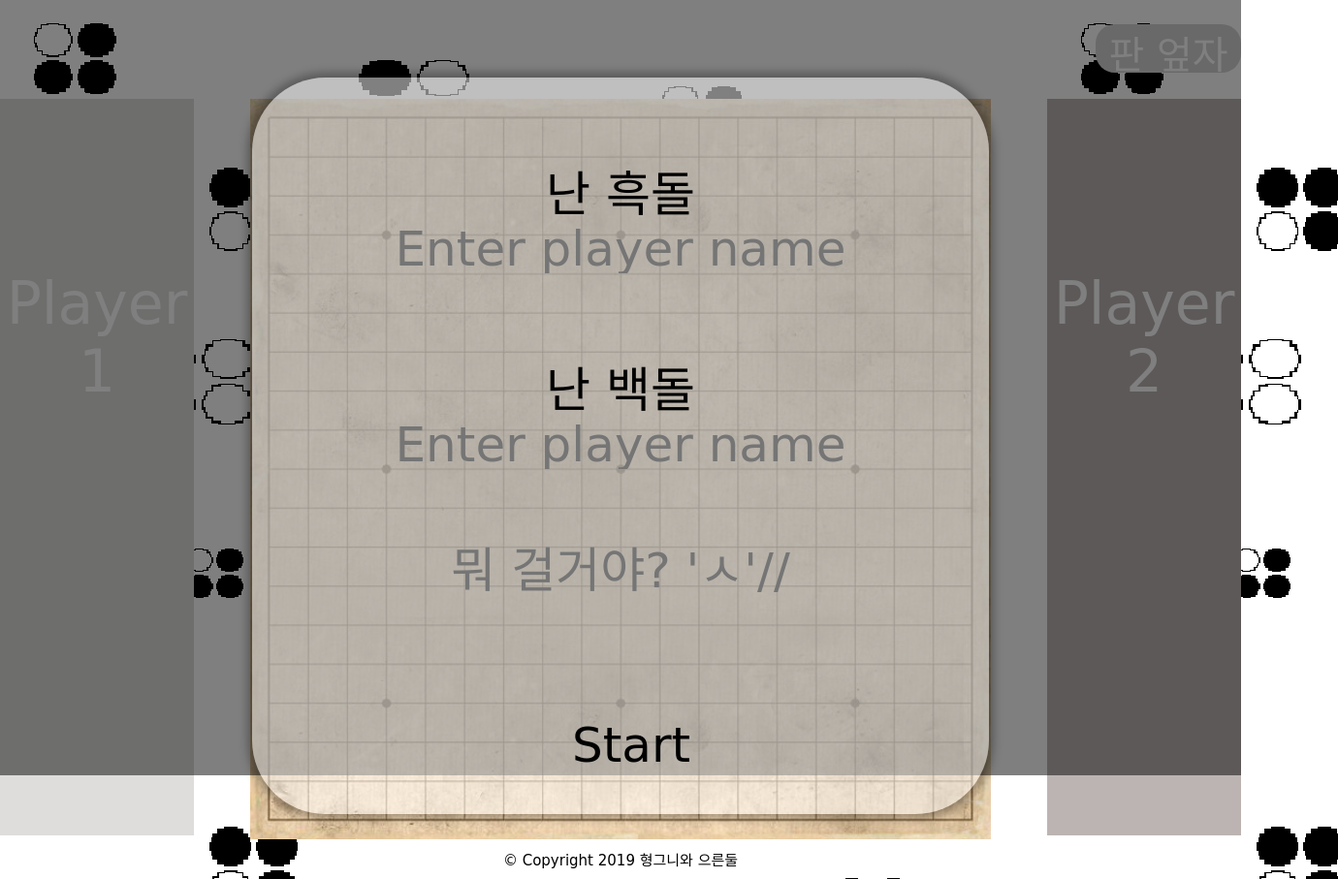
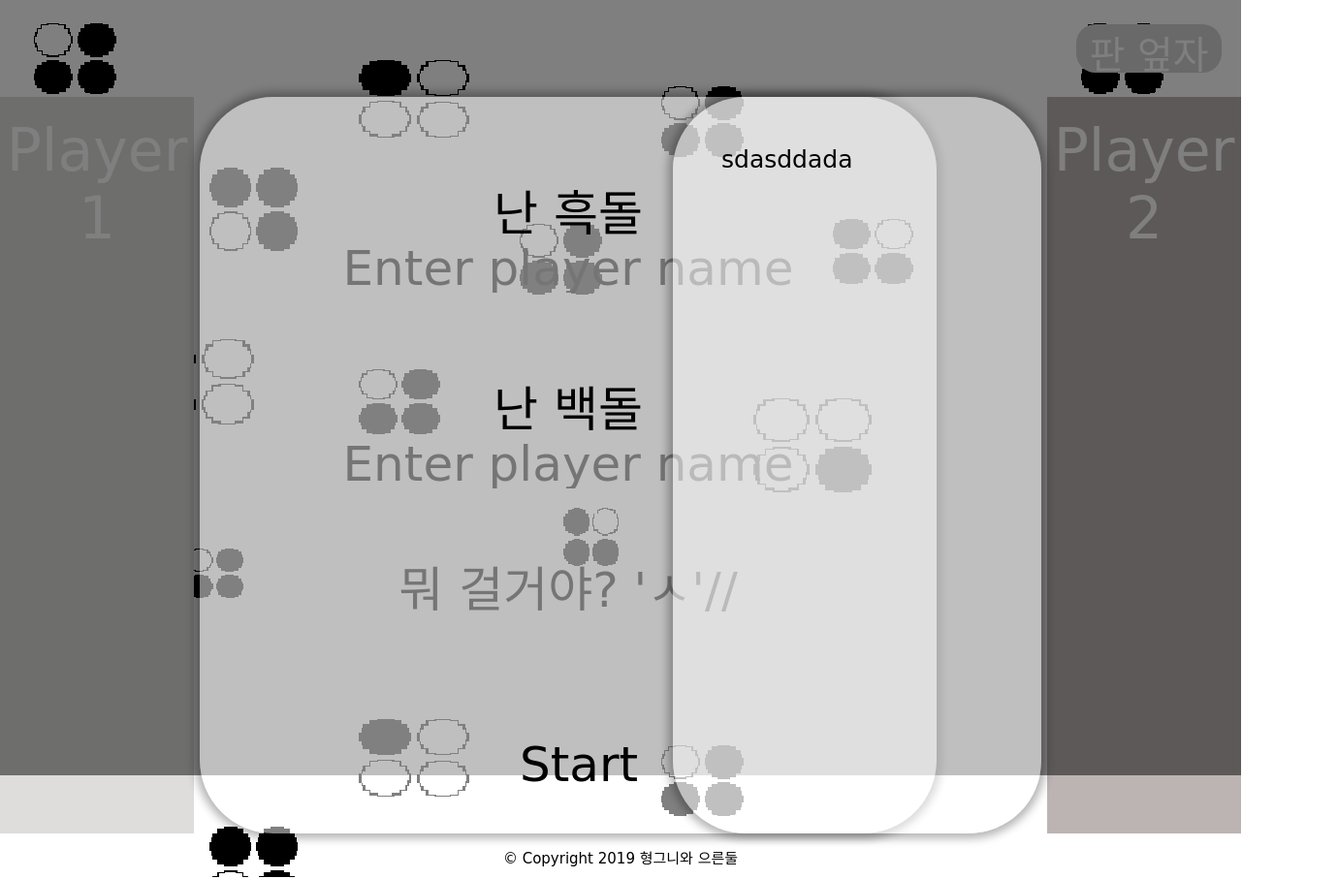
Before and after one commit to kwansikdev/JS_Project_OMOK, a website built with webpack: page public/index.html in a window 1280 px wide. Shown: the whole page at 97% size, 1380 px wide, since content can reach past the window. Built offline with nearby package versions, Linux system fonts and the light colour scheme; a web font is replaced by a local one.

Commit message:
CSS 재수정

```diff
--- a/public/index.html
+++ b/public/index.html
@@ -29,19 +29,19 @@
           <input type="text" class="betting-list"placeholder="뭐 걸거야? 'ㅅ'//">
         </p>
 
-        <p class="betting-content"></p>
-
         <button class="start-button">Start</button>
       </div>
+      <p class="betting-content"></p>
       <ul class="rank">
-
+        <li>
+          sdasddada
+        </li>
       </ul>
       <div class="overlay"></div>
       <button class="btn-new">판 엎자</button>
     </header>
     <main>
       <div class="player-1-panel">
-        <canvas id="canvas"></canvas>
         <div class="player-name">Player 1</div>
         <div class="player-timer1">0</div>
         <div class="betting-penalty1"></div>
@@ -52,7 +52,6 @@
       <table class="space">
       </table>
       <div class="player-2-panel">
-        <canvas id="canvas"></canvas>
         <div class="player-name">Player 2</div>
         <div class="player-timer2">0</div>
         <div class="betting-penalty2"></div>
--- a/src/js/index.js
+++ b/src/js/index.js
@@ -7,6 +7,7 @@ const $bettingList = document.querySelector('.betting-list');
 const $startBtn = document.querySelector('.start-button');
 const $overlay = document.querySelector('.overlay');
 const $bettingContent = document.querySelector('.betting-content');
+const $rank = document.querySelector('.rank');
 
 // player-panel
 const $player1Panel = document.querySelector('.player-1-panel');
@@ -28,14 +29,14 @@ const $endingBettingContent = document.querySelector('.ending-betting-content');
 const $victoryYes = document.querySelector('.victory-yes');
 const $victoryNo = document.querySelector('.victory-no');
 
+//  배열생성
+const $space = document.querySelector('.space');
 
-//  배열생성
 const SIZE = 19;
 let state = 1;
 
 let stateArr = Array(SIZE).fill(null).map(() => Array(SIZE).fill(0));
 
-const $space = document.querySelector('.space');
 
 // stateArr 배열에서의 값 리턴 (0, 0) 자기위치
 const position = (id, x, y) => {
@@ -350,6 +351,7 @@ const render = () => {
 const popupclose = () => {
   $startPopup.style.display = 'none';
   $overlay.style.display = 'none';
+  $rank.style.display = 'none';
 };
 
 const inputName = () => {
@@ -519,6 +521,7 @@ $startBtn.onclick = () => {
     // return;
   }
 
+  $space.style.visibility = 'visible';
   popupclose();
   inputName();
   active();
@@ -527,6 +530,8 @@ $startBtn.onclick = () => {
 // 내기 입력란에 엔터에 의한 이벤트
 $bettingList.onkeyup = ({ keyCode }) => {
   if (keyCode !== 13 || !$bettingList.value.trim()) return;
+
+  $space.style.visibility = 'visible';
   popupclose();
   inputName();
   active();
--- a/src/sass/style.scss
+++ b/src/sass/style.scss
@@ -18,16 +18,17 @@ body {
 header {
   margin: 0 auto;
   padding: 25px 0;
-  position: relative;
-  text-align: right;
+  // position: relative;
+  // text-align: center;
+  display: flex;
 }
 
 .start-popup {
   /* display: none; */
   background: rgba(255, 255, 255, 0.5);
   position: absolute;
-  top: 80px;
-  left: calc(50% - 380px);
+  top: 100px;
+  left: calc(20% - 50px);
   width: 760px;
   height: 760px;
   z-index: 2;
@@ -45,16 +46,23 @@ header {
   /* justify-content: space-between; */
   margin-top: 80px;
 }
+.betting-content {
+  // background: yellow;
 
-.rank-system {
-  background: rgba(255, 255, 255, 0.9);
+}
+.rank {
+  background: rgba(255, 255, 255, 0.5);
   position: absolute;
   width: 380px;
-  height: 380px;
-  top: 480px;
-  right: 350px;
+  height: 760px;
+  top: 100px;
+  right: calc(20% - 50px);
+  padding: 50px;
   border-radius: 75px;
   z-index: 2;
+  list-style-type: none;
+  box-shadow: 0 0 10px 5px rgba(0, 0, 0, 0.3);
+  display: block;
 }
 
 .player1-name, .player2-name, .betting > input[type="text"] {
@@ -98,8 +106,9 @@ header {
 
 .btn-new {
   font-size: 40px !important;
+  position: absolute;
   width: 150px;
-  top: 0;
+  top: 25px;
   right: 20px;
   height: 50px;
   background-color: lightgrey;
@@ -132,6 +141,7 @@ main {
   border-spacing: 0px;
   text-align: center;
   vertical-align: center;
+  visibility: hidden;
 }
 
 .space td {
@@ -193,7 +203,7 @@ main {
 }
 
 .player-1-panel > .player-name, .player-2-panel > .player-name {
-  margin: 20px 0;
+  padding: 20px 0;
   font-size: 60px;
   text-align: center;
 }
@@ -214,7 +224,7 @@ main {
 }
 
 .betting-penalty1, .betting-penalty2 {
-  margin: 40px 0;
+  padding: 40px 0;
   text-align: center;
   font-size: 40px;
   visibility: hidden;
```
Also changed, not shown: public/css/style.css, public/js/bundle.js, 2 other files.
